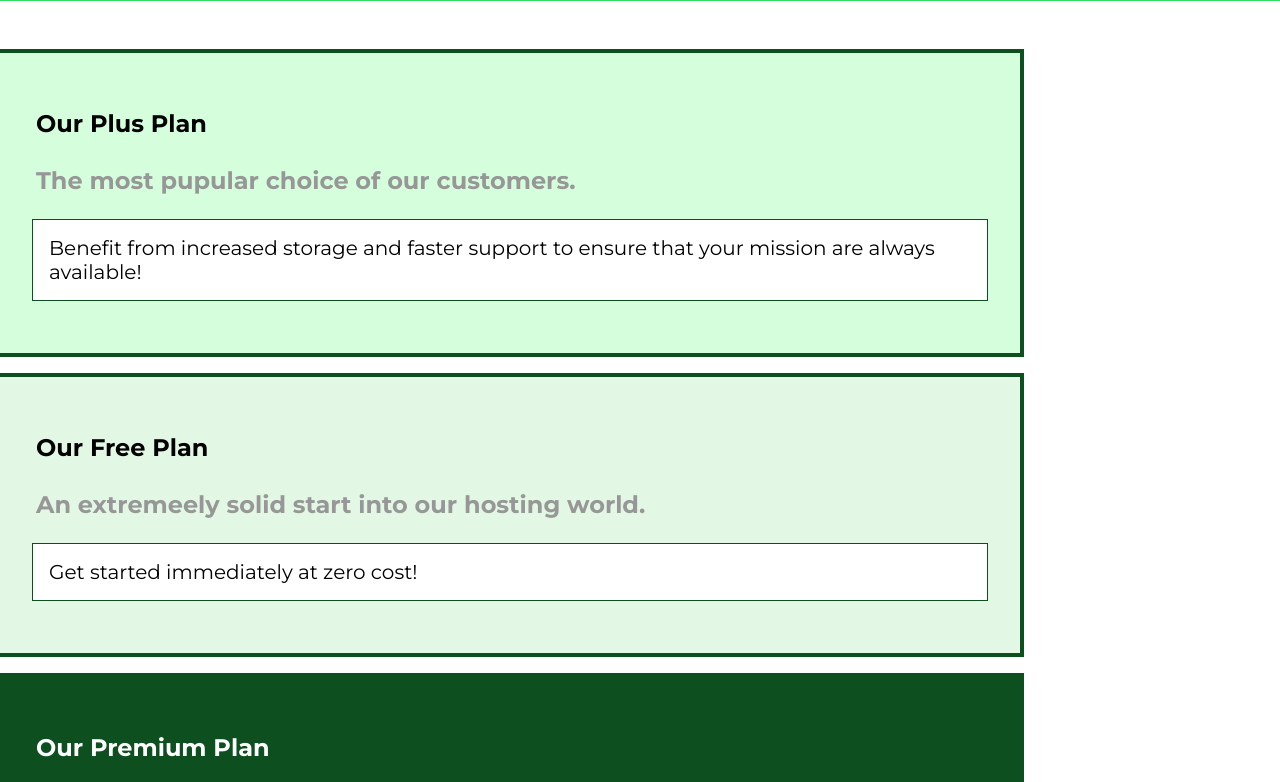
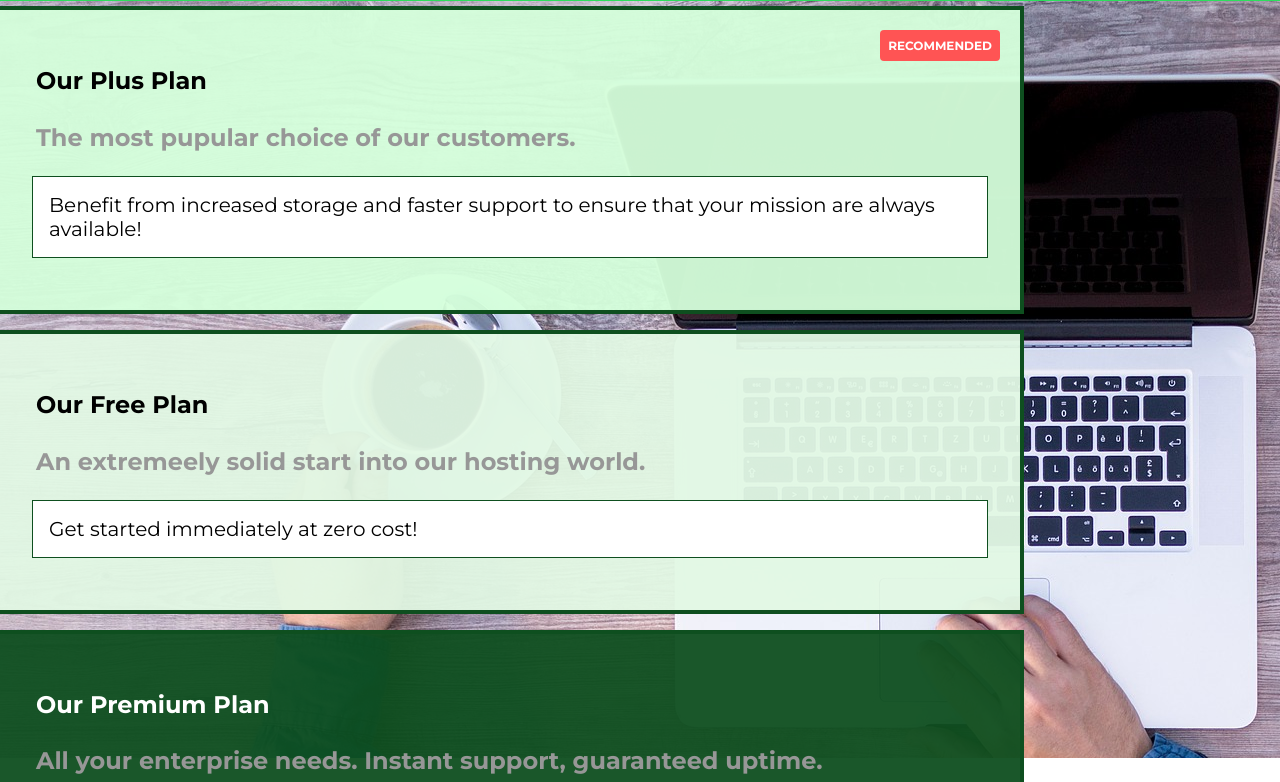
Before and after one commit to JoerKul/cssTheCompleteGuide, a plain HTML site: page packages/index.html in a window 1280 px wide. Shown: the part 42-824 px from the top of the page. Drawn offline with Linux system fonts and the light colour scheme.

Commit message:
add backgournd image and badge

```diff
--- a/css/shared.css
+++ b/css/shared.css
@@ -15,6 +15,8 @@ html {
     background: #2ddf5c;
     width: 100%;
     padding: 8px 16px;
+    position: fixed;
+    z-index: 1;
 }
 
 .main-header>div {
--- a/packages/index.html
+++ b/packages/index.html
@@ -11,6 +11,7 @@
 </head>
 
 <body>
+    <div class="background"></div>
     <header class="main-header">
         <div>
             <a href="../index.html" class="main-header__brand">uHost</a>
@@ -33,6 +34,7 @@
         <section class="package" id="plus">
             <a href="#">
                 <h1 class="package__title">Our Plus Plan</h1>
+                <h2 class="package__badge">RECOMMENDED</h2>
                 <h2 class="package__subtitle">The most pupular choice of our customers.</h2>
                 <p class="package__info">Benefit from increased storage and faster support to ensure that your mission are always available!</p>
             </a>
--- a/packages/packages.css
+++ b/packages/packages.css
@@ -2,11 +2,21 @@
 main {
     padding-top: 32px;
 }
+
+.background {
+    background: url("../images/plans-background.jpg");
+    width: 100%;
+    height: 100%;
+    position: fixed;
+    z-index: -1;
+}
+
 .package {
     border: 4px solid #0e4f1f;
     width: 80%;
     margin: 16px 0;
     border-left: none;
+    position: relative;
 }
 
 .package:hover,
@@ -26,6 +36,18 @@ main {
     padding: 4px;
 }
 
+.package__badge {
+    position: absolute;
+    top: 0px;
+    right: 0px;
+    margin: 20px;
+    font-size: 12px;
+    color: white;
+    background: #ff5454;
+    padding: 8px;
+    border-radius: 4px;
+}
+
 .package__subtitle {
     padding: 4px;
     color: #979797
@@ -40,17 +62,17 @@ main {
 }
 
 #plus {
-    background: #d5ffdc;
+    background: rgb(213, 255, 220,0.95);
 }
 
 #free {
     margin-top: 16px;
-    background: #e2f8e4;
+    background: rgb(226, 248, 228, 0.95);
 }
 
 #premium {
     margin-top: 16px;
-    background: #0e4f1f;
+    background: rgb(14, 79, 31, 0.95);
 }
 
 #premium .package__title {
```
Also changed, not shown: images/plans-background.jpg (added).
